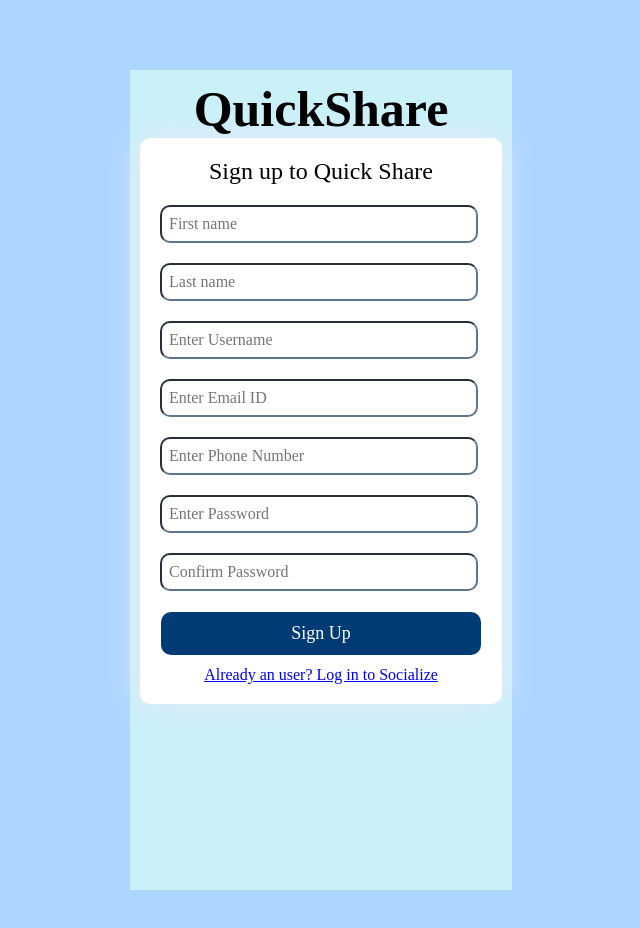
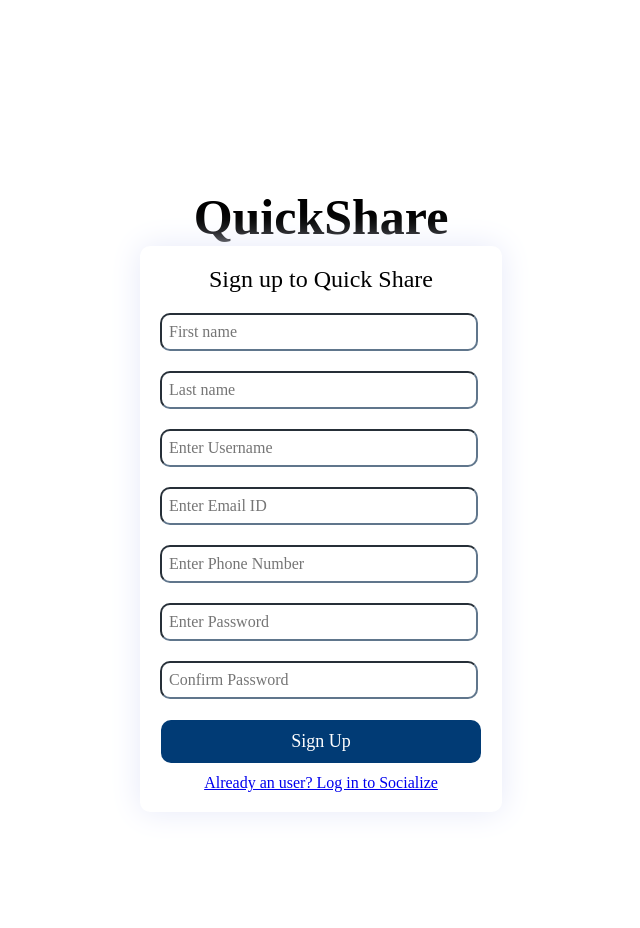
Before and after one commit to Ritesh1432/quickshare-team, a React (Create React App) app: page / in a window 1280 px wide. Shown: the top 928 px of the page, without its empty margins (319-959 px from the left). Built offline with nearby package versions, Linux system fonts and the light colour scheme.

Commit message:
Redesigning HomePage

```diff
--- a/src/components/HomePage.js
+++ b/src/components/HomePage.js
@@ -1,27 +1,10 @@
 import React from 'react'
-import '/home/tatheersayed/Desktop/quickshare-team/src/css/HomePage.css'
 
 export default function HomePage() {
 
   return (
-    <div className='king'>
-      <div className='left'></div>
-    <div className='main'>
-        <div className='title'>
-          <input className='box' placeholder='ADD TITLE'></input>
-        </div>
-      <div className='title'>
-        <input className='box' placeholder=' ADD IMAGE LINK'></input>
-      </div>
-      <div className='title'>
-
-        <input className='box' placeholder=' ADD CAPTION'></input>
-      </div>
-      <div className='on'>
-        <button className='button'>POST</button>
-      </div>
-    </div>
-    </div>
-
+    <>
+    <div>HomePage</div>
+    </>
   )
 }
--- a/src/components/Login.js
+++ b/src/components/Login.js
@@ -57,7 +57,7 @@ export default function Login() {
             <button className="loginButton" type="submit">Log In</button>
             </form>
             {/* <span className="loginForgot">Forgot Password?</span> */}
-            <button className="loginRegisterButton">
+            <button className="loginRegisterButton" onClick={() => navigate('/register')}>
               Create a New Account
             </button>
           </div>
--- a/src/components/Register.js
+++ b/src/components/Register.js
@@ -29,7 +29,7 @@ export default function Register() {
   return (
     <div className="signBody">
 
-        <div className="main">
+        <div className="mainRegister">
             <div className="appName">
                 <b>QuickShare</b>
             </div>
--- a/src/css/HomePage.css
+++ /dev/null
@@ -1,51 +0,0 @@
-
-html {
-    padding: 0px;
-    background-color: white;
-    box-sizing: 0px;
-}
-
-.main{
-
-
-    /* margin-top: 50px; */
-    text-align: center;
-    display: block;
-    margin-top: -10px;
-    padding: 10px;
-    margin-left: 20rem;
-    margin-right: 20rem;
-    height: 50rem;
-    background-color: #CAF0F8
-}
-.title{
-
-    margin-bottom: 1rem;
-    font-size: 20px
-    /* background-color: #CAF0F8; */
-
-
-}
-.box{
-    /* padding: 5px; */
-    border-radius: 10px;
-    background-color: white;
-    padding: 15px;
-    width: 20rem;
-    border-color: aquamarine;
-    border-width: none;
-    text-align: center;
-}
-
-.button{
-    height: 2rem;
-    width: 5rem;
-    border-radius: 100px;
-    margin-right: 1rem;
-    background-color: #03045E;
-    color: white;
-    right: 10px;
-    align-items: center;
-    margin-bottom: 5rem;
-    border: none;
-}
--- a/src/css/Login.css
+++ b/src/css/Login.css
@@ -1,7 +1,6 @@
 .login {
     width: 100vw;
     height: 100vh;
-    background-color: #f0f2f5;
     display: flex;
     align-items: center;
     justify-content: center;
--- a/src/css/Register.css
+++ b/src/css/Register.css
@@ -1,12 +1,6 @@
 * { font-family: 'Poppins' }
 
-html {
-    height: 100%;
-    /* background-color: #add6ff; */
-}
-
 .signBody {
-    background-color: #add6ff;
     display: flex;
     align-items: center;
     justify-content: center;
@@ -17,8 +11,8 @@ html {
     font-size: 50px;
 }
 
-.main {
-    margin: 30px;
+.mainRegister {
+    margin: 20px;
     display: flex;
     align-items: center;
     justify-content: center;
```
